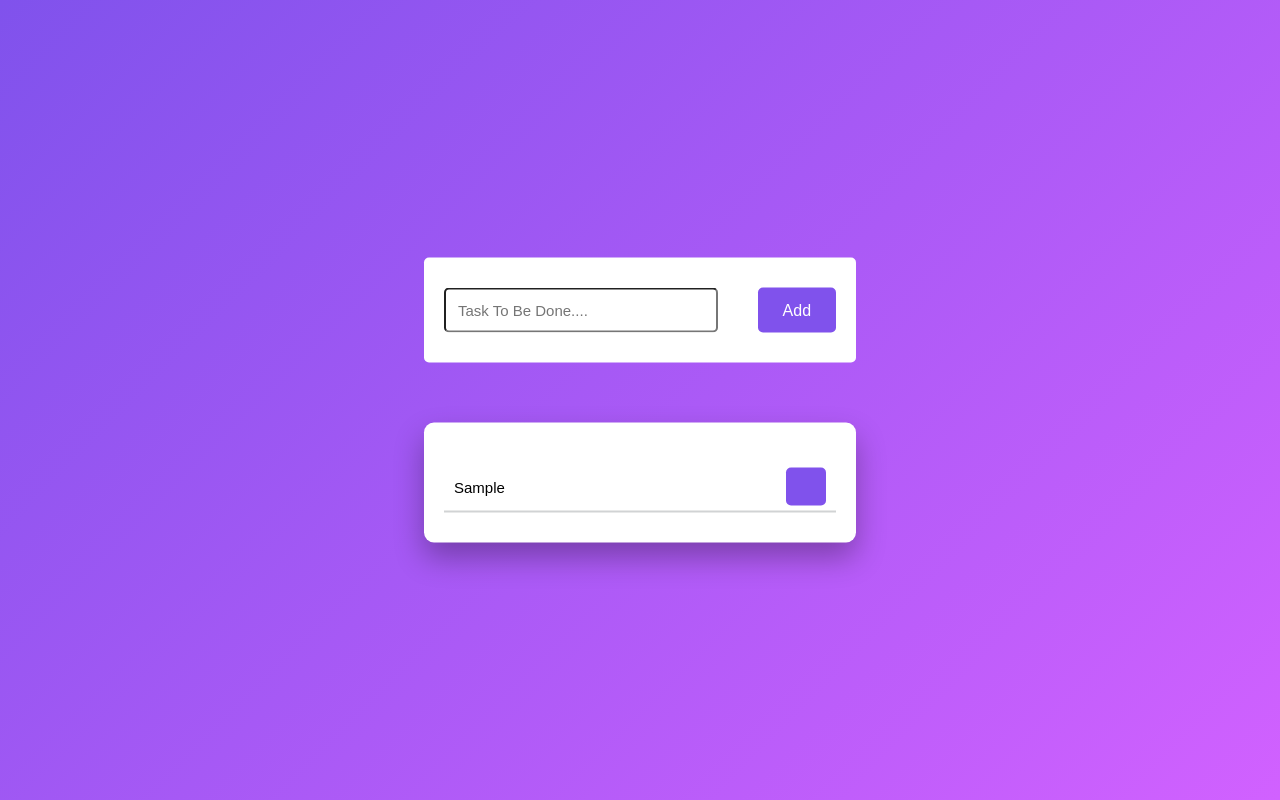
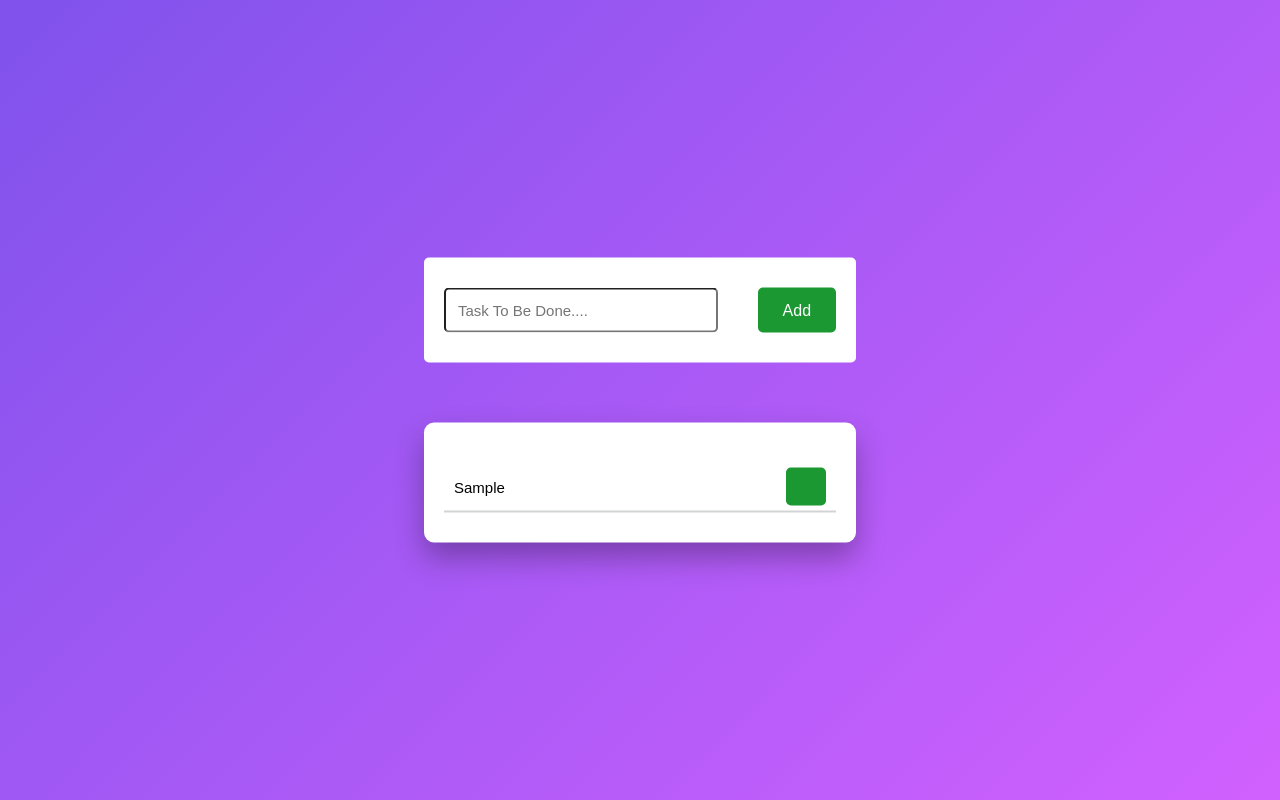
Before and after one commit to anandlm12/To_do_List, a plain HTML site: page index.html in a window 1280 px wide. Both pictures are taken after typing "Sample" into the empty fields and a click on the button "Add". Drawn offline with Linux system fonts and the light colour scheme.

Commit message:
Update style.css
Changed the background color for the buttons.

```diff
--- a/style.css
+++ b/style.css
@@ -60,7 +60,7 @@ body{
     font-family: 'Gilroy', sans-serif;
     font-weight: 500;
     font-size: 16px;
-    background-color: #8052ec;
+    background-color: #1b9832;
     border: none;
     color: #ffffff;
     cursor: pointer;
@@ -92,7 +92,7 @@ body{
     font-weight: 400;
 }
 .task button{
-    background-color: #8052ec;
+    background-color: #1b9832;
     color: #ffffff;
     height: 100%;
     width: 40px;
```
